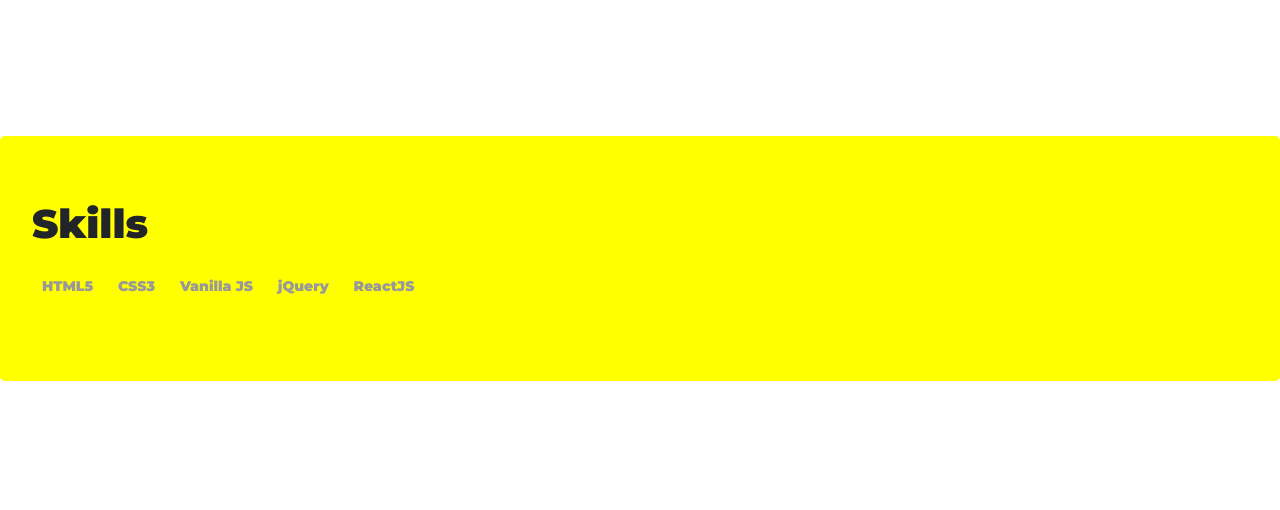
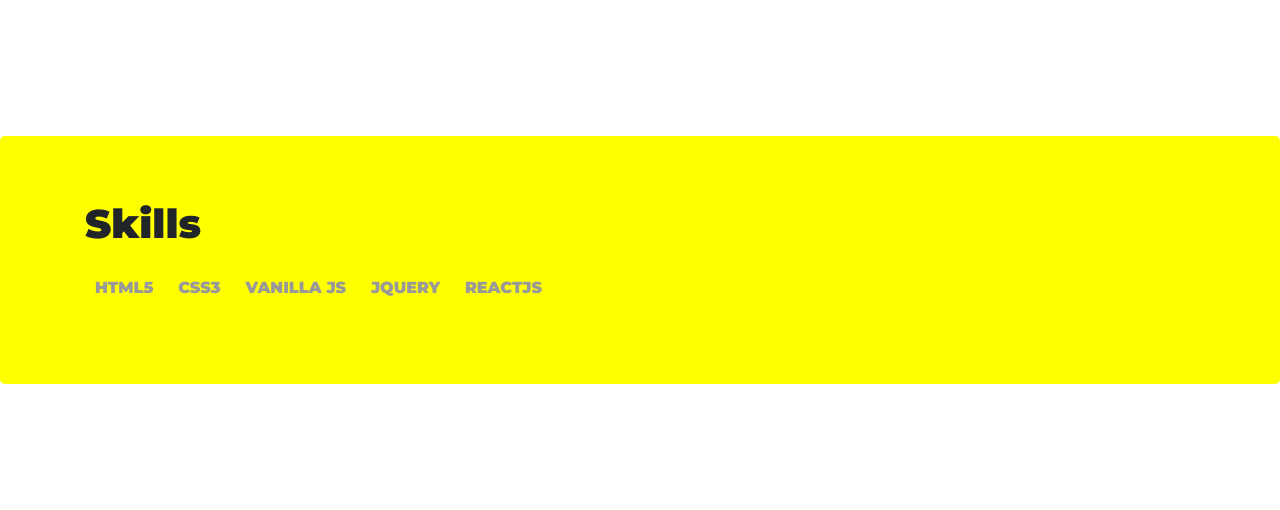
Before and after one commit to Xorast/portfolio, a Flask app: page / in a window 1280 px wide. Shown: the part 518-1028 px from the top of the page. Run offline with Flask 2, Linux system fonts and the light colour scheme; some libraries are stand-ins or nearby versions.

Commit message:
adde styling to skills

```diff
--- a/static/css/style.css
+++ b/static/css/style.css
@@ -29,11 +29,13 @@ a {
         display: inline-block;
         margin: 20px 10px;
         color: #999;
-    font-size: 14px;
+        font-size: 16px;
+        font-weight: 400;
+        text-transform: uppercase;
         text-align: center;
     }
 
-.chart canvas {
+    canvas {
         position: absolute;
         top: 0;
         left: 0;
--- a/templates/pages/index.html
+++ b/templates/pages/index.html
@@ -53,7 +53,7 @@
     </section>
 
     <div class="jumbotron" id="skills">
-
+        <div class="container">
             <h1>Skills</h1>
             <div class="chart" data-percent="90">HTML5</div>
             <div class="chart" data-percent="30">CSS3</div>
```
Also changed, not shown: static/js/main.js (+5 -6 lines). Lines whose indentation alone changed are shown as unchanged.
